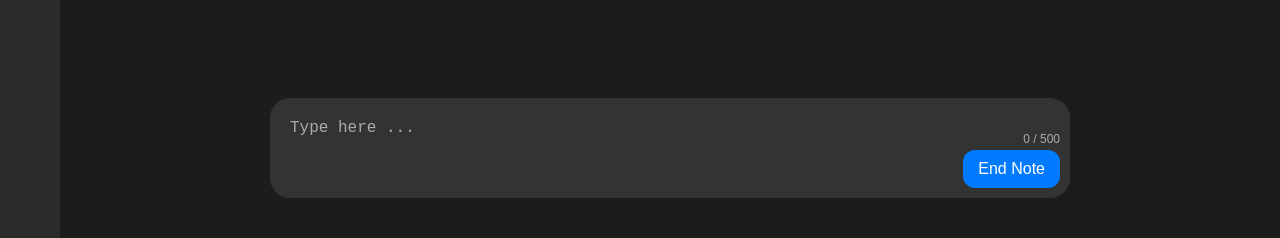
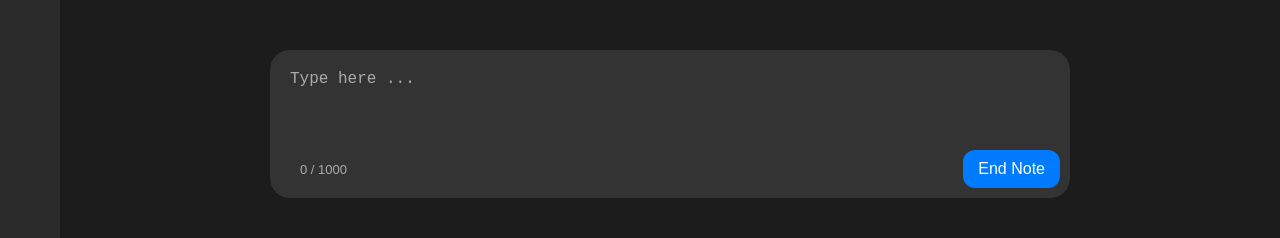
Before and after one commit to Akmalchan/Project_I_AM, a website built with webpack: page ChatPage.html in a window 1280 px wide. Shown: the part 562-800 px from the top of the page. Built offline with nearby package versions, Linux system fonts and the light colour scheme.

Commit message:
Chat Page update 1/2

```diff
--- a/ChatPage.html
+++ b/ChatPage.html
@@ -33,17 +33,15 @@
       </h1>
     </div>
 
-
-
-
     <!-- Input Field with "Enter" Button -->
     <div class="input-container">
-      <textarea id="chat-input" placeholder="Type here ..." maxlength="3000"></textarea>
-      <span class="char-count" id="char-count">0 / 3000</span>
-      <button id="send-button">End Note</button>
+      <textarea id="chat-input" placeholder="Type here ..."></textarea>
+      <div class="bottom-container">
+        <span class="char-count" id="char-count"></span>
+        <button id="send-button">End Note</button>
+      </div>
     </div>
-  </div>
-</div>
+
 
 <script src="js/ChatPageScript.js"></script>
 </body>
--- a/css/ChatPageStyle.css
+++ b/css/ChatPageStyle.css
@@ -199,29 +199,24 @@ body {
     box-sizing: border-box; /* Include padding in height/width calculation */
 }
 #chat-input {
-    min-height: 60px; /* Initial height */
-    height: 80px; /* Ensures transition works correctly */
-    flex: 1;
+    min-height: 60px;
+    height: 80px;
+    width: 100%; /* Take full width */
     background-color: transparent;
     border: none;
     color: #fff;
     font-size: 16px;
-    padding: 10px 10px; /* Add padding on top, bottom, left, and right */
+    padding: 10px;
     outline: none;
     resize: none;
     max-height: calc(100vh - 125px);
+    transition: all 0.3s ease-in-out; /* Smooth transition */
     overflow-y: auto;
-    line-height: 20px;
-    scrollbar-width: thin;
-    scrollbar-color: #888 #333;
-    transition: height 0.5s ease-in-out, transform 0.4s ease-in-out;
-
 }
 #chat-input.expanded {
     height: 90vh; /* Adjust to your desired expanded height */
-    margin-top: 45px; /* Adjust to your desired gap */
-    margin-bottom: 30px; /* Adjust to your desired gap */
-    transform: translateY(-10px);
+    margin-top: 0px; /* Adjust to your desired gap */
+    margin-bottom: 5px; /* Adjust to your desired gap */
     padding: 20px 15px; /* Extra padding for expanded state */
 }
 .input-container > textarea {
@@ -230,7 +225,6 @@ body {
 #chat-input::placeholder {
     color: #aaa;
 }
-
 /* Style the scrollbar for Webkit browsers (Chrome, Safari, etc.) */
 #chat-input::-webkit-scrollbar {
     width: 8px; /* Set the width of the scrollbar */
@@ -242,28 +236,34 @@ body {
 #chat-input::-webkit-scrollbar-track {
     background: #333;
     background-clip: padding-box;
+    margin-top: 8px; /* Adjust to your desired gap */
 }
 
 
 /* ----------------------------------------------------------------------------------------- Chat Bar Enter Button -- */
 .input-container {
+    position: relative;
     display: flex;
-    align-items: center;
+    flex-direction: column; /* Stack elements in a column */
+    align-items: stretch; /* Make sure items take full width */
     background-color: #333;
     padding: 10px;
     border-radius: 20px;
-    margin: 20px auto; /* Center the input bar horizontally */
+    margin: 20px auto;
     width: 100%;
     max-width: 800px;
     min-width: 300px;
-    gap: 10px; /* Space between input and button */
-    justify-content: flex-end;
+    box-sizing: border-box;
+}
+.bottom-container {
+    display: flex;
+    justify-content: space-between; /* Space elements apart */
+    align-items: center;
+    margin-top: 10px; /* Space between textarea and bottom row */
 }
 .char-count {
-    position: absolute;
-    bottom: 52px;
-    right: 10px; /* Align to the right of the container */
-    font-size: 12px;
+    margin-left: 20px;
+    font-size: 13px;
     color: #aaa;
 }
 #send-button {
@@ -275,7 +275,6 @@ body {
     cursor: pointer;
     font-size: 16px;
     transition: background-color 0.3s;
-    margin-top: auto; /* Pushes the button to the bottom of the container */
 }
 #send-button:hover {
     background-color: #0056b3;
--- a/js/ChatPageScript.js
+++ b/js/ChatPageScript.js
@@ -2,16 +2,26 @@ document.addEventListener('DOMContentLoaded', () => {
     const chatInput = document.getElementById('chat-input');
     const wordCount = document.querySelector('.char-count');
     const sendButton = document.getElementById('send-button');
-    const maxWords = 500;
+    const maxWords = 1000;
     const roller = document.getElementById('roller');
     const container = chatInput.closest('.container');
     let isInputFocused = false;
 
     // Update word count
     const updateWordCount = () => {
-        const wordArray = chatInput.value.trim().split(/\s+/).filter(word => word.length > 0);
+        let text = chatInput.value.trim();
+        let wordArray = text.length > 0 ? text.split(/\s+/) : [];
+
+        if (wordArray.length > maxWords) {
+            // Limit input by keeping only the first 500 words
+            wordArray = wordArray.slice(0, maxWords);
+            chatInput.value = wordArray.join(" "); // Update textarea with trimmed words
+        }
+
         wordCount.textContent = `${wordArray.length} / ${maxWords}`;
     };
+
+
 
     updateWordCount();
 
```
